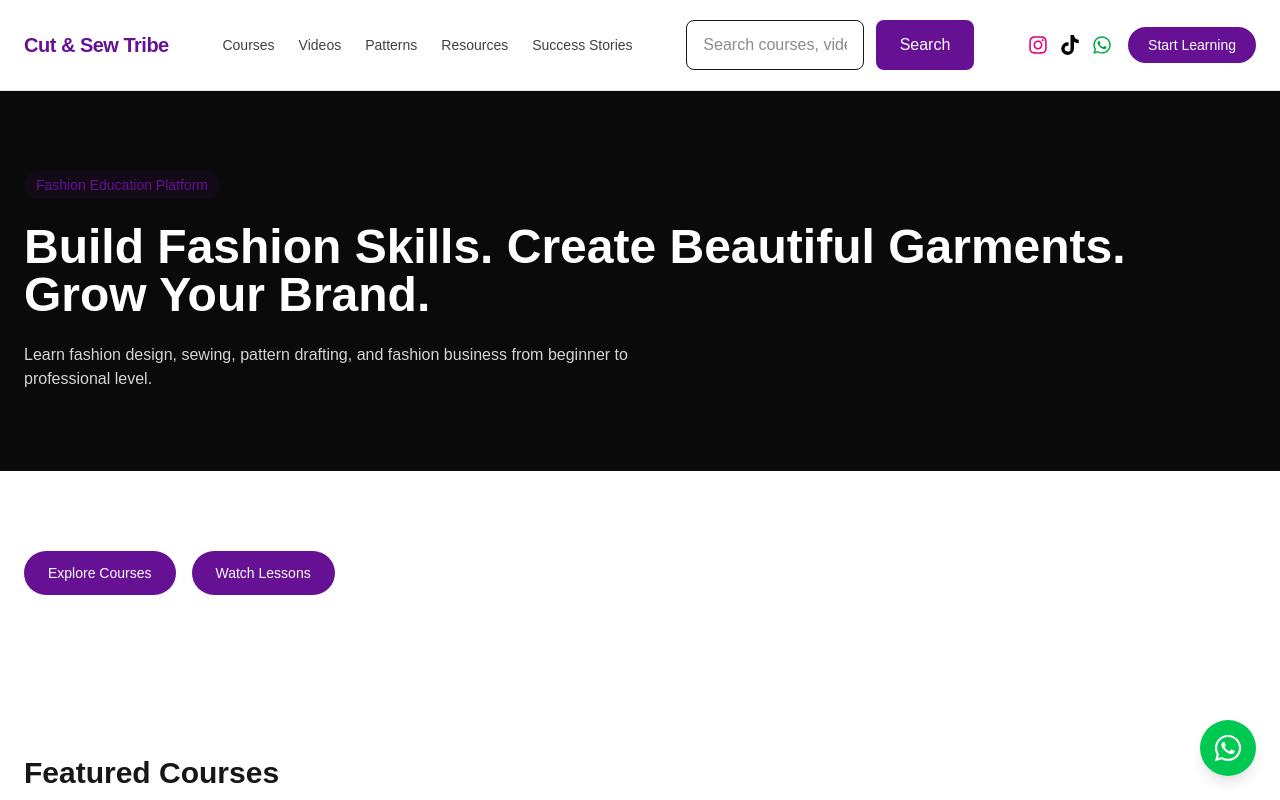
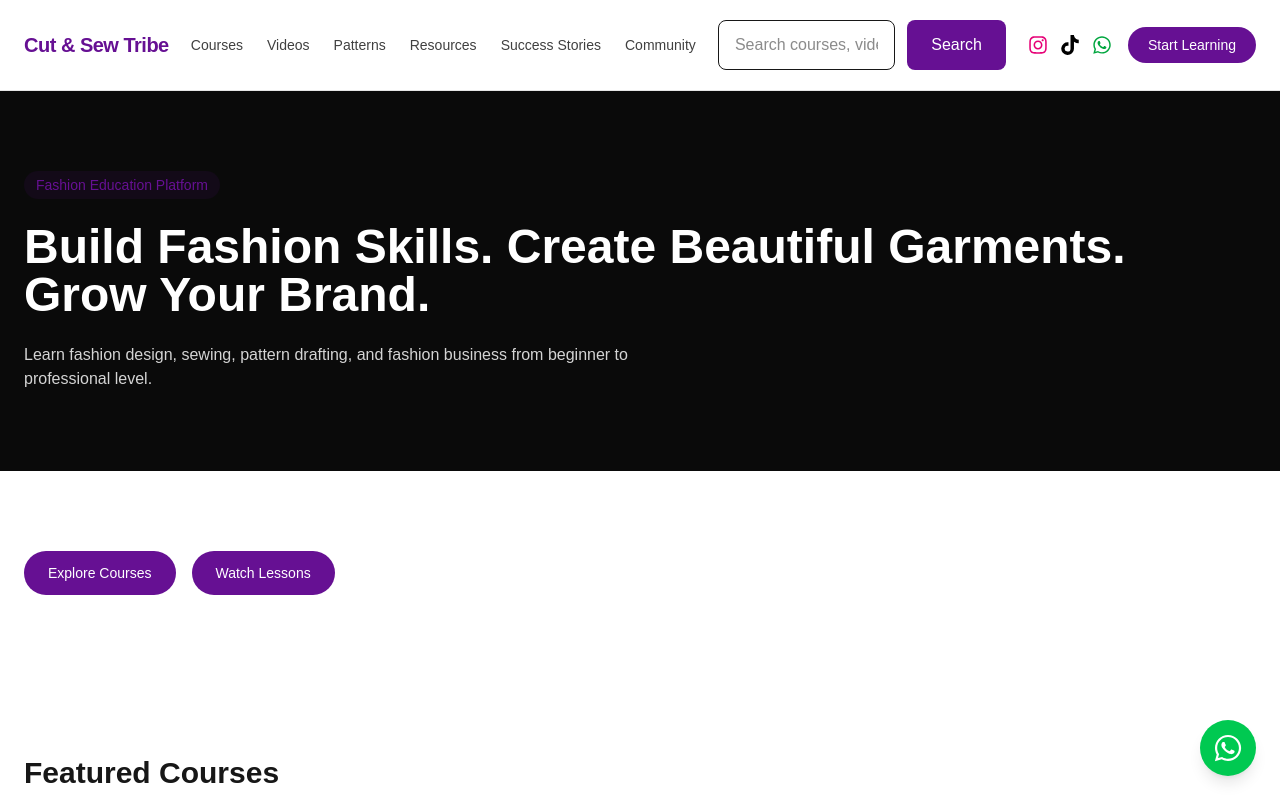
Before and after one commit to CutAndSewTribe/cut-and-sew-tribe, a Next.js app: page / in a window 1280 px wide. Shown: the top 800 px of the page. Built offline with nearby package versions, Linux system fonts and the light colour scheme.

Commit message:
Add community navigation links

```diff
--- a/src/components/layout/Footer.tsx
+++ b/src/components/layout/Footer.tsx
@@ -29,6 +29,10 @@ const exploreLinks = [
   {
     label: "Success Stories",
     href: "/success-stories",
+  },
+  {
+    label: "Community",
+    href: "/community",
   },
 ];
 
--- a/src/components/layout/Header.tsx
+++ b/src/components/layout/Header.tsx
@@ -31,6 +31,10 @@ const navigation = [
   {
     label: "Success Stories",
     href: "/success-stories",
+  },
+  {
+    label: "Community",
+    href: "/community",
   },
 ];
 
--- a/src/components/layout/MobileMenu.tsx
+++ b/src/components/layout/MobileMenu.tsx
@@ -24,6 +24,10 @@ const navigation = [
   {
     label: "Success Stories",
     href: "/success-stories",
+  },
+  {
+    label: "Community",
+    href: "/community",
   },
 ];
 
```
